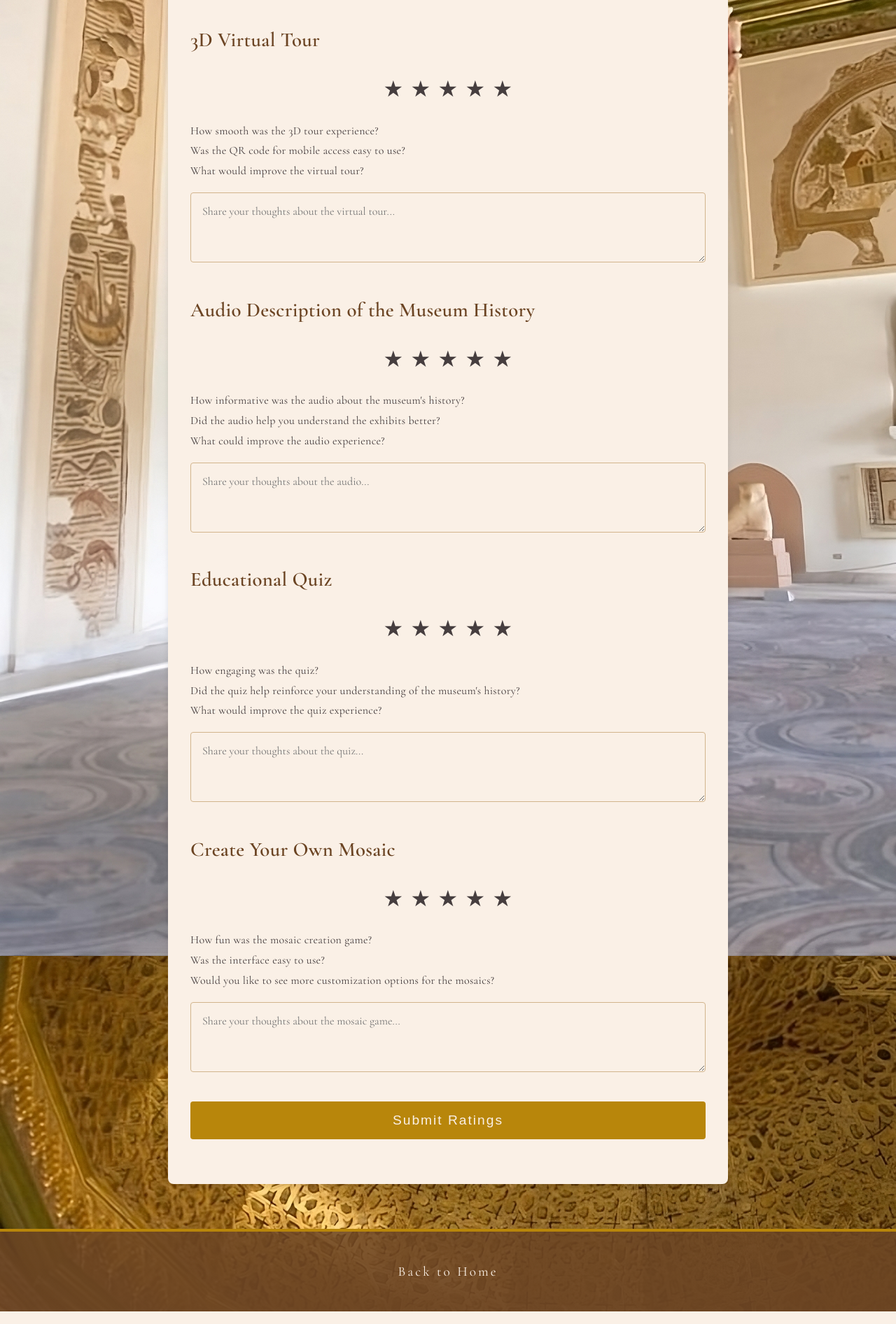
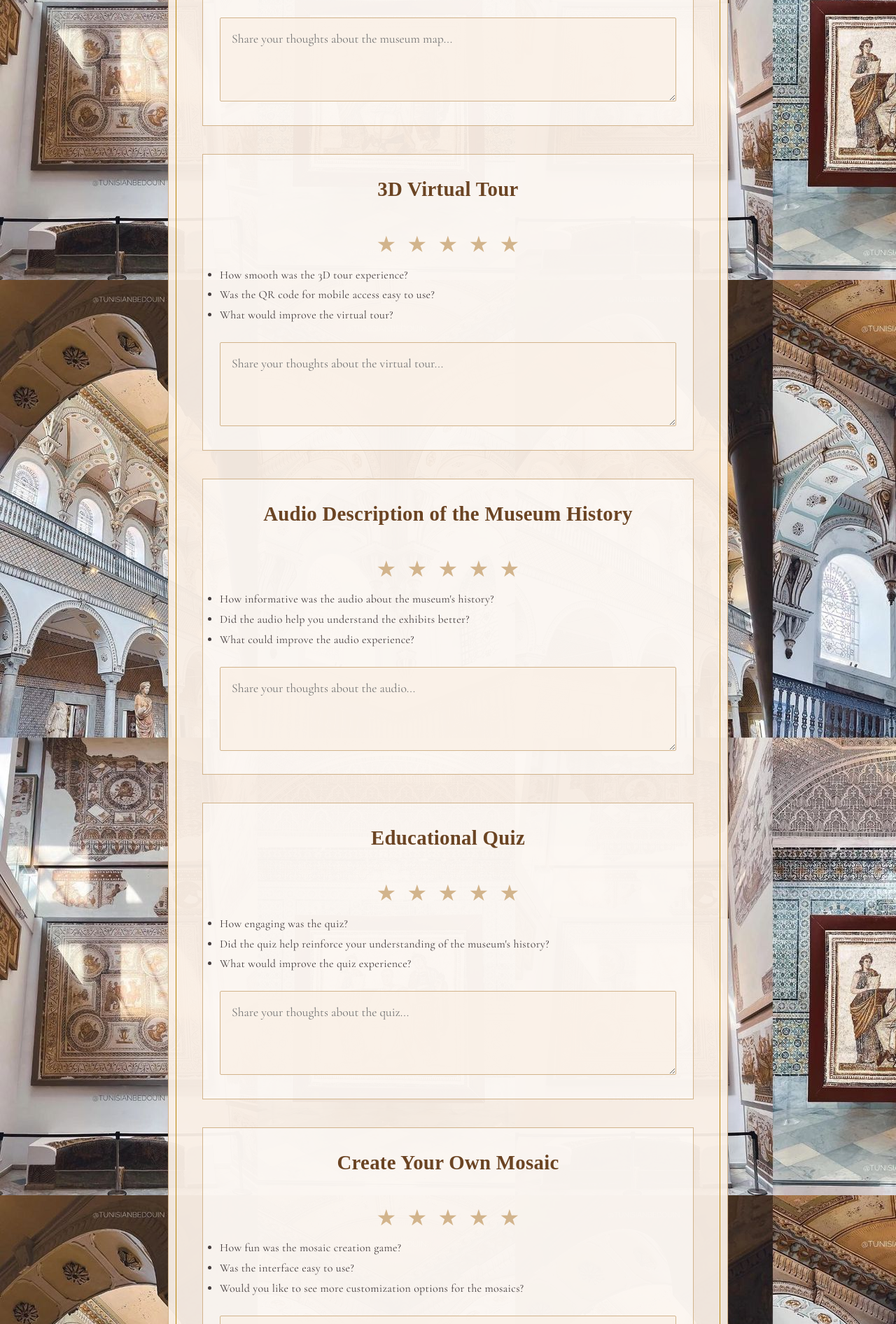
Before and after one commit to Ranim-Nasri/bardo-museum-project, a Flask app: page /rate in a window 1280 px wide. Shown: the part 908-2800 px from the top of the page at 70% size. Run offline with Flask 3, Linux system fonts and the light colour scheme.

Commit message:
commit message

```diff
--- a/static/rate.css
+++ b/static/rate.css
@@ -7,6 +7,7 @@
     --text-dark: #463e3f;
     --gold: #b8860b;
     --serif-font: 'Cormorant Garamond', serif;
+    --decorative-font: 'Playfair Display', serif;
 }
 
 * {
@@ -21,16 +22,21 @@
     color: var(--text-dark);
     line-height: 1.8;
     letter-spacing: 0.3px;
-    background-image: url('14.jpeg');
+    background-image: url('4.jpg');
 }
 
+
 header {
-    background: linear-gradient(to bottom, rgba(139, 115, 85, 0.95), rgba(139, 115, 85, 0.85));
-    border-bottom: 1px solid var(--dark-beige);
+    background: linear-gradient(to bottom,
+        rgba(139, 115, 85, 0.95),
+        rgba(139, 115, 85, 0.85)
+    );
+    border-bottom: double 3px var(--dark-beige);
     position: fixed;
     width: 100%;
     z-index: 1000;
     transition: all 0.3s ease;
+    box-shadow: 0 2px 15px rgba(107, 68, 35, 0.15);
 }
 
 .header-inner {
@@ -61,39 +86,58 @@
     color: var(--primary-beige);
     text-decoration: none;
     font-size: 1.1rem;
-    letter-spacing: 2px;
+    letter-spacing: 3px;
     text-transform: uppercase;
     position: relative;
     padding: 0.5rem 0;
+    font-family: var(--decorative-font);
+}
+
+nav a::before,
+nav a::after {
+    content: '';
+    position: absolute;
+    width: 0;
+    height: 1px;
+    background-color: var(--gold);
+    transition: width 0.4s ease;
+}
+
+nav a::before {
+    top: 0;
+    left: 0;
 }
 
 nav a::after {
-    content: '';
-    position: absolute;
     bottom: 0;
-    left: 0;
-    width: 0;
-    height: 1px;
-    background-color: var(--gold);
-    transition: width 0.3s ease;
+    right: 0;
 }
 
+nav a:hover::before,
 nav a:hover::after {
     width: 100%;
 }
 
-html {
-    scroll-behavior: smooth;
-}
-
-/* Rating Section Styles */
 .rating-container {
     max-width: 800px;
     margin: 2rem auto;
-    background-color: var(--cream);
-    padding: 2rem;
-    border-radius: 8px;
-    box-shadow: 0 4px 8px rgba(0, 0, 0, 0.1);
+    background-color: rgba(250, 240, 230, 0.95);
+    padding: 3rem;
+    border-radius: 2px;
+    box-shadow: 0 4px 20px rgba(107, 68, 35, 0.1);
+    border: 1px solid var(--dark-beige);
+    position: relative;
+}
+
+.rating-container::before {
+    content: '';
+    position: absolute;
+    top: 10px;
+    left: 10px;
+    right: 10px;
+    bottom: 10px;
+    border: 1px solid var(--gold);
+    pointer-events: none;
 }
 
 .rating-container h2 {
@@ -101,178 +145,253 @@
     font-size: 2.5rem;
     color: var(--deep-brown);
     margin-bottom: 2rem;
+    font-family: var(--decorative-font);
+    position: relative;
+    padding-bottom: 1rem;
+}
+
+.rating-container h2::after {
+    content: '';
+    position: absolute;
+    bottom: 0;
+    left: 50%;
+    transform: translateX(-50%);
+    width: 100px;
+    height: 2px;
+    background: linear-gradient(
+        to right,
+        transparent,
+        var(--gold),
+        transparent
+    );
 }
 
 .section-rating {
-    margin-bottom: 2rem;
+    margin-bottom: 2.5rem;
+    padding: 1.5rem;
+    background: rgba(255, 255, 255, 0.5);
+    border: 1px solid var(--dark-beige);
 }
 
 .section-rating h3 {
     font-size: 1.8rem;
     color: var(--deep-brown);
-    margin-bottom: 1rem;
+    margin-bottom: 1.5rem;
+    font-family: var(--decorative-font);
+    text-align: center;
 }
 
 .stars {
     display: flex;
     justify-content: center;
-    gap: 10px;
+    gap: 15px;
 }
 
 .star {
     font-size: 2rem;
     cursor: pointer;
-    transition: color 0.3s ease;
+    transition: all 0.3s ease;
+    color: var(--dark-beige);
+}
+
+.star:hover {
+    transform: scale(1.1);
 }
 
 .star.active {
     color: var(--gold);
-}
-
-.rating-questions {
-    margin-top: 1rem;
-    list-style: none;
-    padding-left: 0;
-}
-
-.rating-questions li {
-    font-size: 1rem;
-    color: var(--text-dark);
+    text-shadow: 0 0 5px rgba(184, 134, 11, 0.3);
 }
 
 .feedback-area {
     width: 100%;
-    height: 100px;
-    margin-top: 1rem;
+    height: 120px;
+    margin-top: 1.5rem;
     padding: 1rem;
     border: 1px solid var(--dark-beige);
-    border-radius: 4px;
-    background-color: var(--cream);
+    border-radius: 2px;
+    background-color: rgba(250, 240, 230, 0.8);
     font-family: var(--serif-font);
-    font-size: 1rem;
+    font-size: 1.1rem;
     color: var(--text-dark);
-    transition: border 0.3s ease;
+    transition: all 0.3s ease;
+    line-height: 1.6;
 }
 
 .feedback-area:focus {
-    border-color: var(--accent-brown);
+    border-color: var(--gold);
     outline: none;
+    box-shadow: 0 0 10px rgba(184, 134, 11, 0.1);
 }
 
-/* Button Styles */
 .submit-button {
     background-color: var(--gold);
     color: var(--cream);
     padding: 1rem 2.5rem;
     border: none;
     font-size: 1.2rem;
-    letter-spacing: 2px;
+    letter-spacing: 3px;
     cursor: pointer;
-    margin: 1.5rem 0;
+    margin: 2rem auto;
     display: block;
+    width: calc(100% - 4rem);
+    text-align: center;
+    border-radius: 2px;
+    transition: all 0.3s ease;
+    position: relative;
+    overflow: hidden;
+    font-family: var(--decorative-font);
+}
+
+.submit-button::before {
+    content: '';
+    position: absolute;
+    top: 0;
+    left: -100%;
     width: 100%;
-    text-align: center;
-    border-radius: 4px;
-    transition: background-color 0.3s ease;
+    height: 100%;
+    background: linear-gradient(
+        120deg,
+        transparent,
+        rgba(255, 255, 255, 0.2),
+        transparent
+    );
+    transition: 0.5s;
+}
+
+.submit-button:hover::before {
+    left: 100%;
 }
 
 .submit-button:hover {
     background-color: var(--accent-brown);
+    transform: translateY(-2px);
+    box-shadow: 0 4px 12px rgba(107, 68, 35, 0.2);
 }
 
 .rating-summary {
-    margin-top: 2rem;
+    margin-top: 3rem;
     text-align: center;
+    padding: 2rem;
+    border-top: 2px solid var(--dark-beige);
+    position: relative;
 }
 
-.rating-summary h3 {
-    font-size: 2rem;
-    color: var(--deep-brown);
-    margin-bottom: 1rem;
+.rating-summary::before {
+    content: '❦';
+    color: var(--gold);
+    font-size: 1.5rem;
+    position: absolute;
+    top: -1rem;
+    left: 50%;
+    transform: translateX(-50%);
+    background: var(--cream);
+    padding: 0 1rem;
 }
 
-.rating-summary ul {
-    list-style: none;
-    padding-left: 0;
+footer {
+    background: linear-gradient(to top,
+        rgba(107, 68, 35, 0.95),
+        rgba(107, 68, 35, 0.85)
+    );
+    color: var(--cream);
+    padding: 3rem 2rem;
+    text-align: center;
+    margin-top: 4rem;
+    border-top: double 4px var(--gold);
+    position: relative;
 }
 
-.rating-summary li {
-    font-size: 1.2rem;
-    color: var(--text-dark);
-}
-
-/* Footer Styles */
-footer {
-    background: linear-gradient(to top, rgba(139, 115, 85, 0.95), rgba(139, 115, 85, 0.85));
-    color: var(--primary-beige);
-    padding: 4rem 2rem 2rem;
-    text-align: center;
-    margin-top: 3rem;
-}
-
-.footer-content {
-    display: flex;
-    justify-content: center;
-    gap: 2rem;
-}
-
-.footer-section h3 {
-    color: var(--gold);
-    margin-bottom: 1rem;
-    letter-spacing: 2px;
-}
-
-.social-links a {
-    color: var(--primary-beige);
-    text-decoration: none;
-    margin-right: 1rem;
-    transition: color 0.3s ease;
-}
-
-.social-links a:hover {
-    color: var(--gold);
-}
-
-/* Footer */
-footer {
-    background: linear-gradient(to top, rgba(107, 68, 35, 0.95), rgba(107, 68, 35, 0.85));
-    color: var(--cream);
-    padding: 2.5rem;
-    text-align: center;
-    margin-top: 4rem;
-    border-top: 4px solid var(--gold);
+footer::before {
+    content: '';
+    position: absolute;
+    top: 0;
+    left: 0;
+    right: 0;
+    height: 4px;
+    background: repeating-linear-gradient(
+        90deg,
+        var(--gold),
+        var(--gold) 10px,
+        transparent 10px,
+        transparent 20px
+    );
+    opacity: 0.3;
 }
 
 footer a {
     color: var(--cream);
     text-decoration: none;
-    font-family: var(--serif-font);
+    font-family: var(--decorative-font);
     font-size: 1.2rem;
     letter-spacing: 3px;
     transition: all 0.4s ease;
     padding: 0.8rem 1.5rem;
-    border: 1px solid transparent;
+    display: inline-block;
     position: relative;
 }
 
+footer a::before,
 footer a::after {
-    content: '';
+    content: '✦';
+    color: var(--gold);
     position: absolute;
-    width: 100%;
-    height: 1px;
-    bottom: -2px;
+    opacity: 0;
+    transition: all 0.4s ease;
+}
+
+footer a::before {
     left: 0;
-    background-color: var(--gold);
-    transform: scaleX(0);
-    transform-origin: right;
-    transition: transform 0.4s ease;
+    transform: translateX(-10px);
+}
+
+footer a::after {
+    right: 0;
+    transform: translateX(10px);
+}
+
+footer a:hover::before {
+    opacity: 1;
+    transform: translateX(0);
 }
 
 footer a:hover::after {
-    transform: scaleX(1);
-    transform-origin: left;
+    opacity: 1;
+    transform: translateX(0);
 }
-/* Custom Alert Styles */
+
+@media (max-width: 768px) {
+    .header-inner {
+        flex-direction: column;
+        padding: 1rem;
+    }
+
+    nav {
+        margin-top: 1.5rem;
+        flex-wrap: wrap;
+        justify-content: center;
+        gap: 1.5rem;
+    }
+
+    .rating-container {
+        padding: 2rem;
+        margin: 1rem;
+    }
+
+    .section-rating {
+        padding: 1rem;
+    }
+
+    .submit-button {
+        width: 100%;
+        margin: 1.5rem 0;
+    }
+
+    .rating-summary h3 {
+        font-size: 1.6rem;
+    }
+}
+
 .vintage-alert {
     position: fixed;
     top: 20px;
```
Also changed, not shown: other parts of static/rate.css (+47 -31 lines), sentiment.py (+177 -7 lines), 1 other file.
